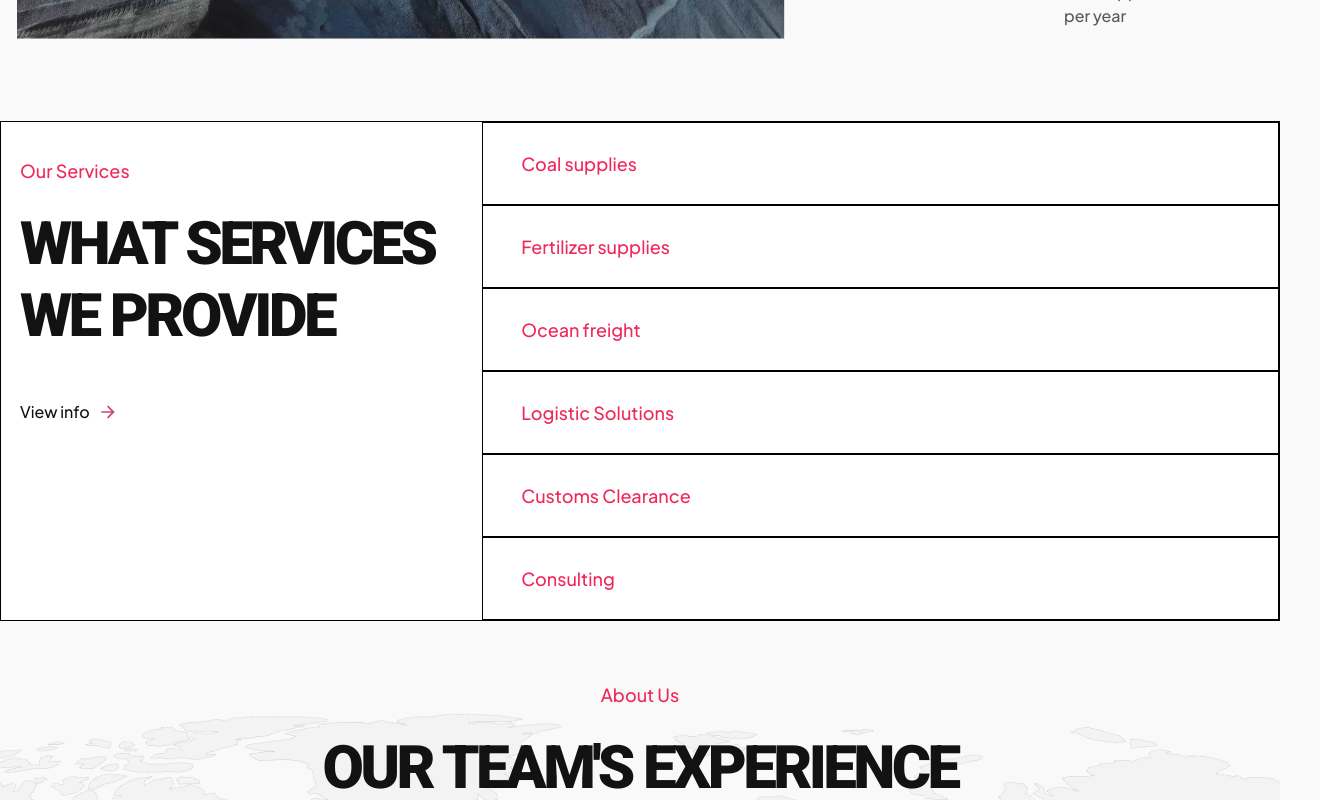
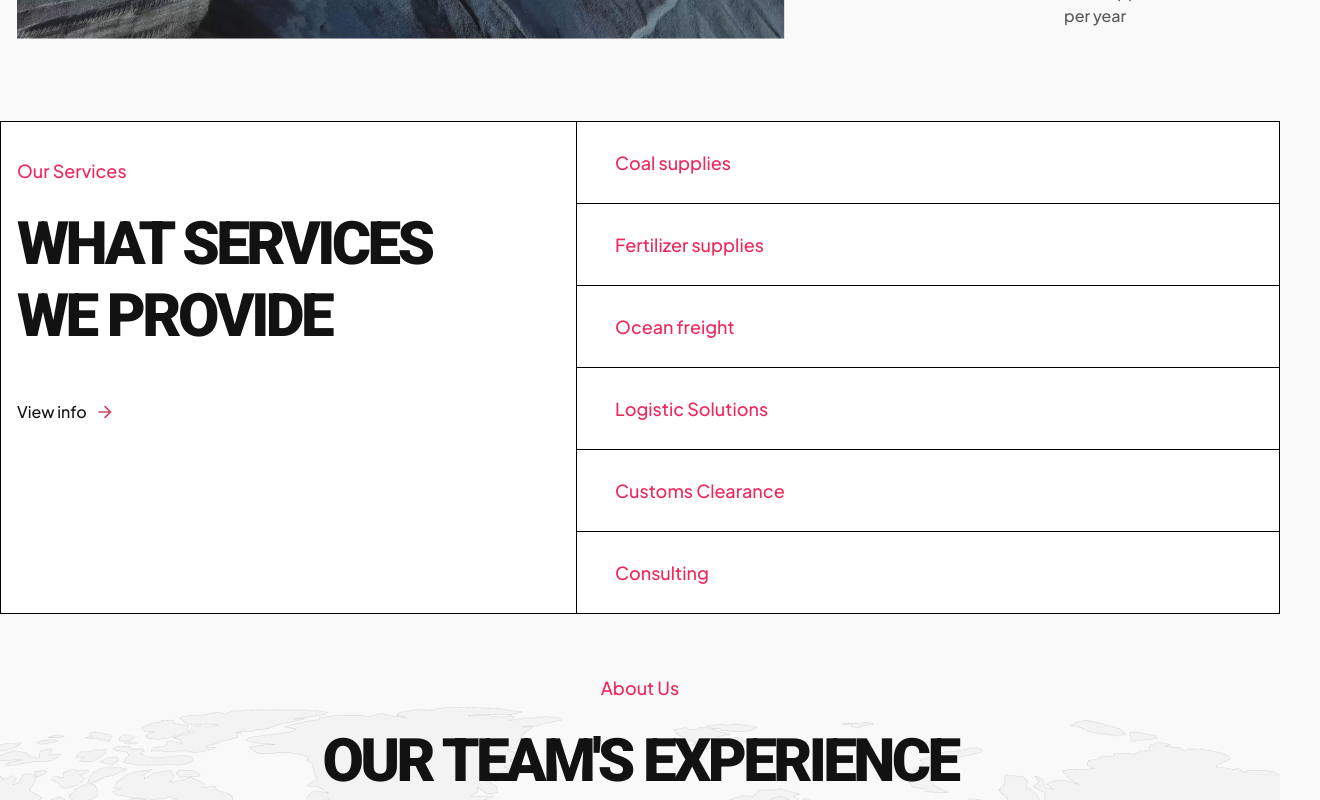
Before and after one commit to RomanKoriachko/ftorex, a React (Create React App) app: page / in a window 1280 px wide. Shown: the part 2180-2980 px from the top of the page, 1320 px wide, since content can reach past the window. Built offline with nearby package versions, Linux system fonts and the light colour scheme.

Commit message:
fix ServicesSection adaptive

```diff
--- a/src/components/LayoutComponent/LayoutComponent.js
+++ b/src/components/LayoutComponent/LayoutComponent.js
@@ -8,7 +8,7 @@ const LayoutComponent = ({ submitRef, messageRef }) => {
         <>
             <Header submitRef={submitRef} />
             <Outlet />
-            <Footer messageRef={messageRef} />
+            {/* <Footer messageRef={messageRef} /> */}
         </>
     )
 }
--- a/src/components/ServicesSection/ServicesSection.js
+++ b/src/components/ServicesSection/ServicesSection.js
@@ -1,31 +1,13 @@
 import React from 'react'
 import './ServicesSection.scss'
-import { useAppDispatch, useAppSelector } from '../../redux/hooks'
-import { setWidth } from '../../redux/widthReducer'
 import { Link } from 'react-router-dom'
 
 const ServicesSection = () => {
-    const widthState = useAppSelector((state) => state.widthState)
-    const dispatch = useAppDispatch()
-
-    window.addEventListener('resize', function () {
-        if (window.innerWidth >= 1320) {
-            dispatch(setWidth((window.innerWidth - 1330) / 2 + 1300))
-        } else {
-            dispatch(setWidth('auto'))
-        }
-    })
-
     return (
         <section className="services-section">
-            <div className="container tablet-container">
-                <div
-                    className="services-container"
-                    style={{
-                        width: widthState,
-                    }}
-                >
+            <div className="container services-container">
                 <div className="services-row">
+                    <div className="container-tablet">
                         <div className="services-header-container">
                             <p className="small-header">Our Services</p>
                             <p className="big-header">
@@ -40,6 +22,7 @@ const ServicesSection = () => {
                                 </button>
                             </Link>
                         </div>
+                    </div>
                     <div className="services-items">
                         <div>Coal supplies</div>
                         <div>Fertilizer supplies </div>
@@ -50,7 +33,6 @@ const ServicesSection = () => {
                     </div>
                 </div>
             </div>
-            </div>
         </section>
     )
 }
--- a/src/components/ServicesSection/ServicesSection.scss
+++ b/src/components/ServicesSection/ServicesSection.scss
@@ -3,10 +3,8 @@
 .services-section {
     background: #ffffff;
     border: 1px solid #000000;
-    .services-container {
-        margin-right: 0;
-        margin-left: auto;
-    }
+    position: relative;
+    height: 493px;
     .services-row {
         display: grid;
         grid-template-columns: 1.2fr 2fr;
@@ -38,9 +36,17 @@
         font-size: 18px;
         line-height: 150%;
         color: #f1275b;
+        position: absolute;
+        top: 0px;
+        left: 45%;
+        width: 55%;
+        > div:nth-child(1) {
+            border-top: none;
+        }
         > div {
             padding: 27px 38px;
-            border: 1px solid #000000;
+            border-top: 1px solid #000000;
+            border-left: 1px solid #000000;
             &:hover {
                 background: #5b5b5b;
                 color: white;
@@ -52,33 +58,27 @@
     }
 }
 
-@media (max-width: 1320px) {
+/* Tablet */
+@media (max-width: 992px) {
     .services-section {
-        .tablet-container {
-            max-width: 1332px;
+        height: auto;
+        .services-container {
+            padding-left: 0;
             padding-right: 0;
-            padding-left: 0;
         }
-    }
-}
-
-// Desktop
-@media (max-width: 1320px) {
-    .services-section {
-        .services-header-container {
+        .container-tablet {
             padding-left: 16px;
             padding-right: 16px;
         }
-    }
-}
-
-/* Tablet */
-@media (max-width: 992px) {
-    .services-section {
         .services-row {
             grid-template-columns: 1fr;
         }
         .services-items {
+            position: static;
+            width: 100%;
+            > div:nth-child(1) {
+                border-top: 1px solid #000000;
+            }
             > div {
                 border-left: none;
                 border-right: none;
--- a/src/container/Main/Main.js
+++ b/src/container/Main/Main.js
@@ -17,9 +17,9 @@ const Main = ({ submitRef }) => {
             <IndicatorsSection />
             <ServicesSection />
             <AboutUsSection />
-            <MapSection />
-            <ArticlesSection />
-            <SubscribeSection submitRef={submitRef} />
+            {/* <MapSection /> */}
+            {/* <ArticlesSection /> */}
+            {/* <SubscribeSection submitRef={submitRef} /> */}
         </main>
     )
 }
--- a/src/redux/widthReducer.js
+++ b/src/redux/widthReducer.js
@@ -1,6 +1,6 @@
 import { createSlice } from '@reduxjs/toolkit'
 
-const initialState = (window.innerWidth - 1330) / 2 + 1300
+const initialState = 'auto'
 
 export const widthReducer = createSlice({
     name: 'width',
```
Lines whose indentation alone changed are shown as unchanged.
